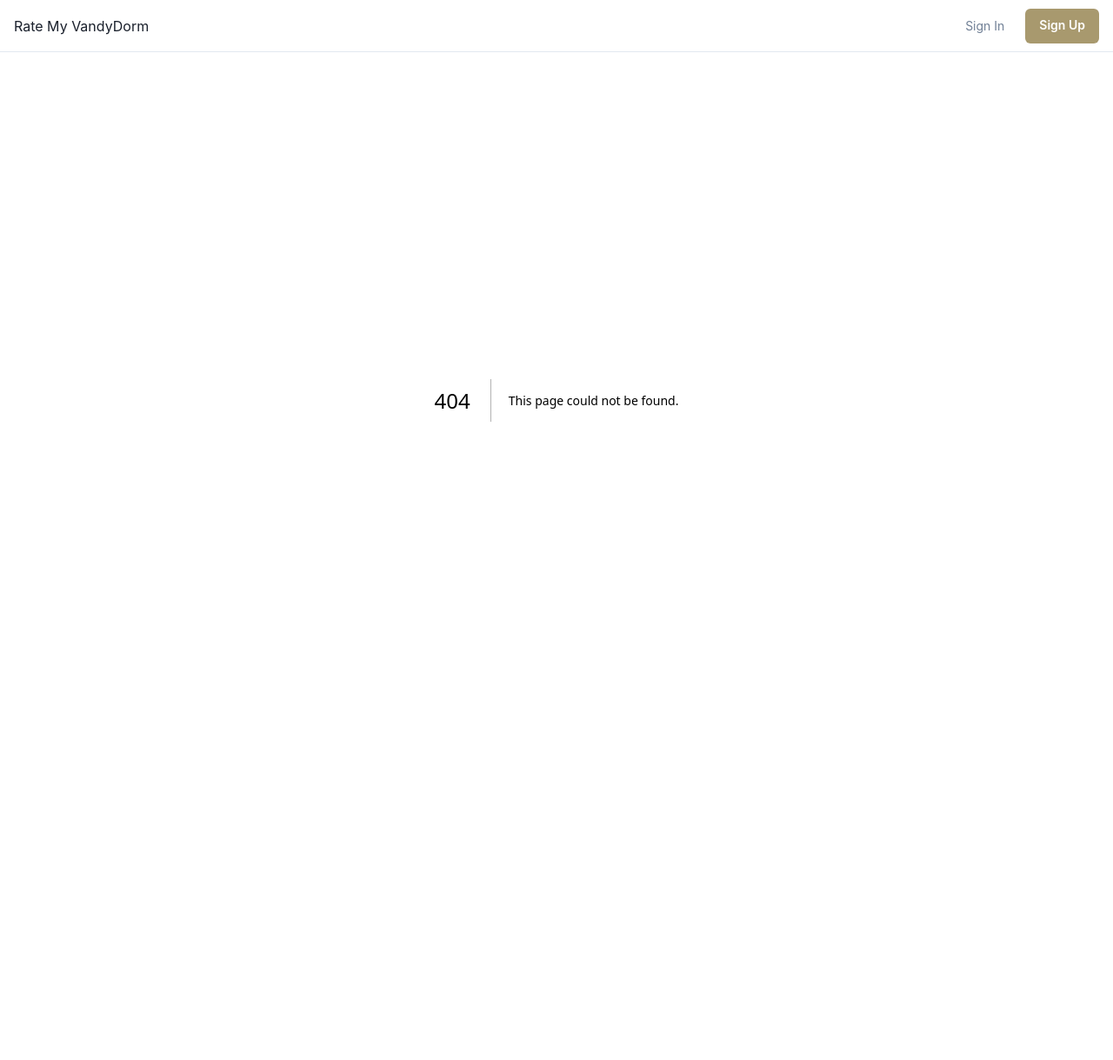
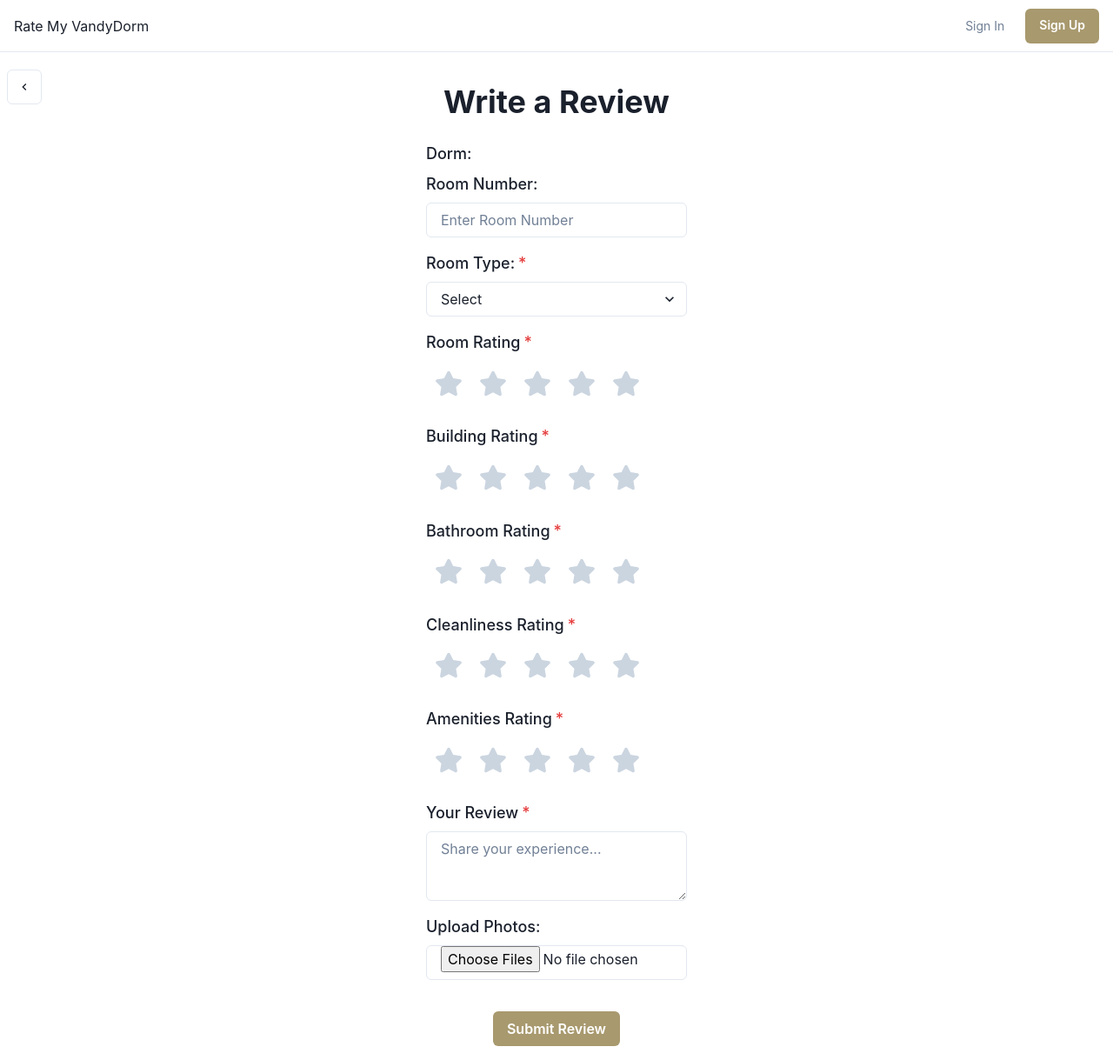
Before and after one commit to NSPOLE01/ratemydorm, a Next.js app: page /writeReview in a window 1280 px wide. Before the commit this address had no page. Shown: the whole page at 87% size. Before the commit the page ends 860 px from the top, so only its background shows below. Built offline with nearby package versions, Linux system fonts and the light colour scheme.

Commit message:
review form

```diff
--- a/app/layout.js
+++ b/app/layout.js
@@ -2,6 +2,7 @@
 
 import Navbar from "@/components/Navbar";
 import { ChakraProvider, extendTheme } from "@chakra-ui/react";
+
 
 const colors = {
   brand: {
@@ -13,7 +14,7 @@ const colors = {
   },
 };
 
-const theme = extendTheme({
+export const theme = extendTheme({
   colors,
 });
 
--- a/app/page.js
+++ b/app/page.js
@@ -1,6 +1,9 @@
 import DormList from "@/components/DormList";
 import Hero from "@/components/Hero";
 import SearchBar from "@/components/Searchbar";
+import { ChakraProvider } from "@chakra-ui/react";
+import { theme } from './layout'; // Make sure this import path is correct
+
 
 export default function HomePage() {
   const dorms = [
@@ -55,10 +58,12 @@ export default function HomePage() {
     },
   ];
   return (
+    <ChakraProvider theme={theme}>
     <main>
       <Hero />
       <SearchBar />
       <DormList dorms={dorms} />
     </main>
+    </ChakraProvider>
   );
 }
--- /dev/null
+++ b/app/writeReview/page.js
@@ -0,0 +1,181 @@
+"use client";
+import { useState } from 'react';
+import { FaStar } from 'react-icons/fa';
+import { Stack, Box, Button, FormControl, FormLabel, Flex, Heading, Input, Textarea, Text, Icon, Select, IconButton, Center } from '@chakra-ui/react';
+import { ChevronLeftIcon } from '@chakra-ui/icons'; // For the back arrow icon
+
+
+const StarRating = ({ rating, setRating }) => {
+    return (
+      <Box>
+        {[...Array(5)].map((_, index) => (
+          <Icon
+            key={index}
+            as={FaStar}
+            cursor="pointer"
+            color={index < rating ? "yellow.400" : "gray.300"}
+            onClick={() => setRating(index + 1)}
+            _hover={{ color: "yellow.600" }}
+            margin="0.6rem"
+            boxSize="2rem" // Adjust the size as needed
+          />
+        ))}
+      </Box>
+    );
+  };
+
+
+const WriteReview = () => {
+  const dormName = new URLSearchParams(window.location.search).get('dormName');
+  const [review, setReview] = useState('');
+  const [roomRating, setRoomRating] = useState(0);
+  const [buildingRating, setBuildingRating] = useState(0);
+  const [bathroomRating, setBathroomRating] = useState(0);
+  const [cleanlinessRating, setCleanlinessRating] = useState(0);
+  const [amenitiesRating, setAmenitiesRating] = useState(0);
+  const [roomNumber, setRoomNumber] = useState('');
+  const [roomType, setRoomType] = useState('');
+  const [photos, setPhotos] = useState([]); // State to store uploaded photos
+
+  const handlePhotoUpload = (e) => {
+    const selectedPhotos = e.target.files;
+    setPhotos([...photos, ...selectedPhotos]);
+  };
+
+  const handleBackClick = () => {
+    const reviewPageUrl = `http://localhost:3000/reviewPage?dormName=${encodeURIComponent(dormName)}`;
+    window.location.href = reviewPageUrl;
+};
+
+  const handleSubmit = (e) => {
+    e.preventDefault();
+    console.log("Review Submission", {
+      dormName,
+      roomNumber,
+      roomType,
+      review,
+      ratings: { roomRating, buildingRating, bathroomRating, cleanlinessRating, amenitiesRating },
+      photos, // Include uploaded photos in the submission data
+    });
+    const reviewPageUrl = `http://localhost:3000/reviewPage?dormName=${encodeURIComponent(dormName)}`;
+    window.location.href = reviewPageUrl;
+  };
+
+  return (
+    <Box p={4} maxW="xl" mx="auto">
+        <Flex
+        flexDirection="column"
+        align="center"
+        justify="center"
+        py={{ base: 5 }}
+        px={{ base: 4 }}
+        >
+
+            <IconButton
+                icon={<ChevronLeftIcon />}
+                aria-label="Back to review page"
+                variant="outline"
+                position="absolute" // Optionally position it absolutely
+                top={20} // Adjust these values based on your layout
+                left={2}
+                onClick={handleBackClick}
+                />
+            <Heading as="h1" size="xl" mb={6}>Write a Review</Heading>
+            <Stack spacing={4} width="100%" maxW="300px" align="center">
+
+                <form onSubmit={handleSubmit}>
+
+                    <Text fontSize="lg" mb={2} fontWeight={500}>Dorm: <strong>{dormName}</strong></Text>
+
+                    <FormControl mb={4}>
+                    <FormLabel htmlFor="room-number" fontSize="lg">Room Number:</FormLabel>
+                    <Input
+                        id="room-number"
+                        value={roomNumber}
+                        onChange={(e) => setRoomNumber(e.target.value)}
+                        placeholder="Enter Room Number"
+                        width="300px"
+                    />
+                    </FormControl>
+
+                    <FormControl mb={4}  isRequired>
+                    <FormLabel htmlFor="room-type" fontSize="lg">Room Type:</FormLabel>
+                    <Select
+                        id="room-type"
+                        value={roomType}
+                        onChange={(e) => setRoomType(e.target.value)}
+                        required
+                        width="300px"
+                    >
+                        <option value="" disabled>Select</option>
+                        <option value="single">Single</option>
+                        <option value="double">Double</option>
+                        <option value="triple">Triple</option>
+                        <option value="suite">Suite</option>
+                    </Select>
+                    </FormControl>
+
+
+                    {[
+                    ['Room Rating', roomRating, setRoomRating],
+                    ['Building Rating', buildingRating, setBuildingRating],
+                    ['Bathroom Rating', bathroomRating, setBathroomRating],
+                    ['Cleanliness Rating', cleanlinessRating, setCleanlinessRating],
+                    ['Amenities Rating', amenitiesRating, setAmenitiesRating],
+                    ].map(([label, value, setter], index) => (
+                    <FormControl isRequired key={index} mb={4}>
+                        <FormLabel fontSize="lg" >{label}</FormLabel>
+                        <StarRating rating={value} setRating={setter} />
+                    </FormControl>
+                    ))}
+
+                    <FormControl isRequired mb={4}>
+                    <FormLabel htmlFor="review" fontSize="lg">Your Review</FormLabel>
+                    <Textarea
+                        id="review"
+                        value={review}
+                        onChange={(e) => setReview(e.target.value)}
+                        placeholder="Share your experience..."
+                    />
+                    </FormControl>
+
+                    {/* File input for uploading photos */}
+                    <FormControl mb={4}>
+                    <FormLabel htmlFor="photos" fontSize="lg">Upload Photos:</FormLabel>
+                    <Input
+                        type="file"
+                        id="photos"
+                        multiple
+                        accept="image/*"
+                        onChange={handlePhotoUpload}
+                    />
+                    </FormControl>
+
+                    {photos.length > 0 && (
+                    <FormControl mb={4}>
+                        <FormLabel>Uploaded Photos:</FormLabel>
+                        <ul>
+                        {photos.map((photo, index) => (
+                            <li key={index}>{photo.name}</li>
+                        ))}
+                        </ul>
+                    </FormControl>
+                    )}
+                    <Center>
+                        <Button color={"white"}
+                        bg={"brand.200"}
+                        href={"#"}
+                        top={5}
+                        _hover={{
+                            bg: "brand.500",
+                        }} type="submit">Submit Review</Button>
+                    </Center>
+                </form>
+            </Stack>
+        </Flex>
+    </Box>
+
+  );
+};
+
+export default WriteReview;
--- a/package.json
+++ b/package.json
@@ -20,6 +20,7 @@
     "next": "14.1.0",
     "react": "18.2.0",
     "react-dom": "18.2.0",
-    "react-icons": "^5.0.1"
+    "react-icons": "^5.0.1",
+    "react-router-dom": "^6.21.3"
   }
 }
```
Also changed, not shown: app/reviewPage/page.js (added, +51 -0 lines), components/DormCard.js (+14 -5 lines), 1 other file (tests, documents, lock files or other folders).
